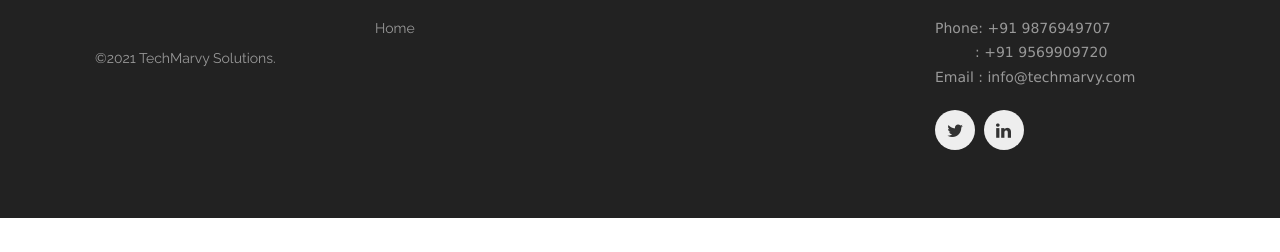
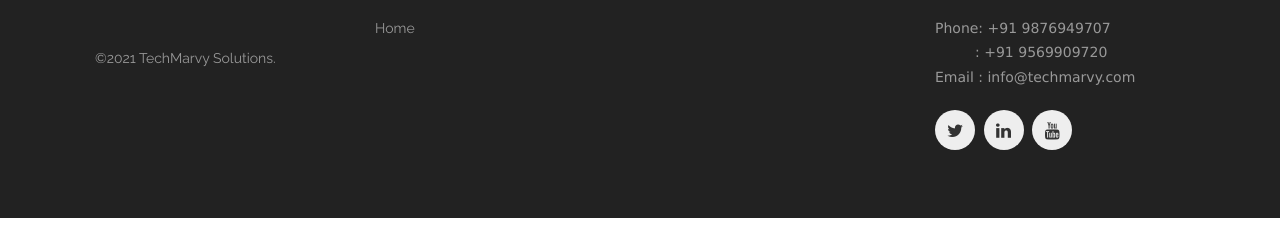
Before and after one commit to techmarvy/techmarvy.github.io, a Jekyll site: the page built from about/index.html, in a window 1280 px wide. Shown: the part 645-897 px from the top of the page. Built offline with Jekyll 4.4.1, drawn with Linux system fonts in a browser that asks for light colours.

Commit message:
changes in contact info

```diff
--- a/_includes/footer.html
+++ b/_includes/footer.html
@@ -46,6 +46,11 @@
             <i class='fa fa-linkedin'></i>
           </a>
         </li>
+		<li>
+          <a href='https://www.youtube.com/channel/UCmcMPIqS1D3nvBcKuxJ0xlQ'>
+            <i class='fa fa-youtube'></i>
+          </a>
+        </li>
       </ul>
       <div class='spacing'></div>
     </div>
```
